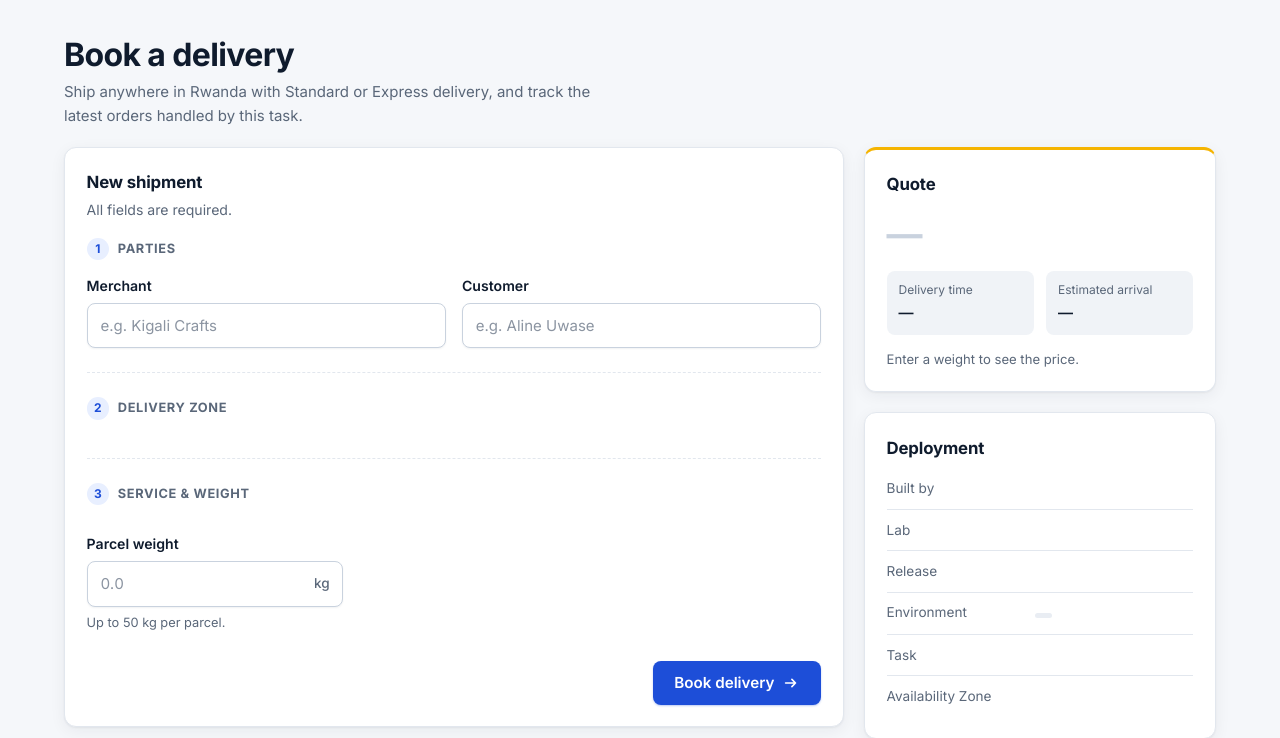
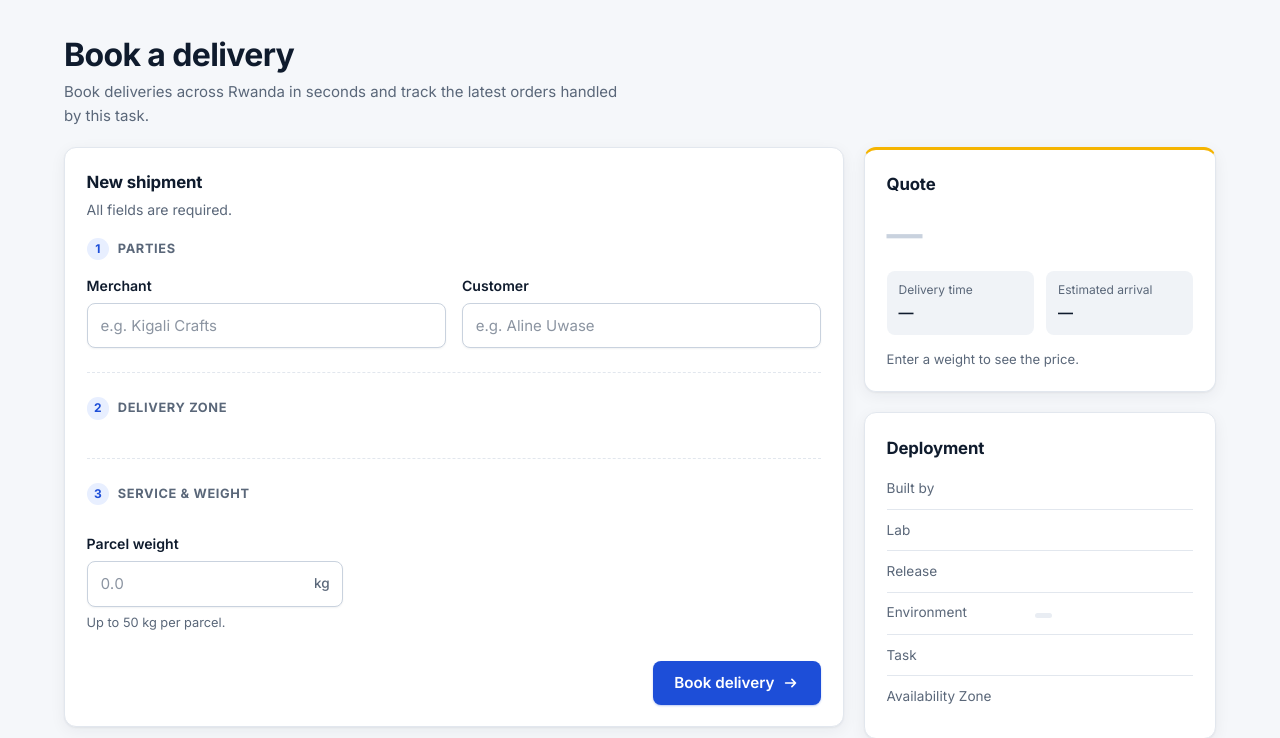
Before and after one commit to RUYANGA/AWS-Onward-Order-App-Lab3-A, a Django app: template src/apps/orders/templates/orders/index.html in a window 1280 px wide. Shown: the part 55-793 px from the top of the page. Run offline with Django 5.2, Linux system fonts and the light colour scheme; the template is opened without the code that fills it, so the values that code supplies are empty.

Commit message:
revert: name Standard and Express delivery in page subtitle (#10) (#11)
Production was rolled back to 66b3a40 with the "Roll back to a previous release" workflow. This brings main back in line so the next release does not re-ship the change.

```diff
--- a/src/apps/orders/templates/orders/index.html
+++ b/src/apps/orders/templates/orders/index.html
@@ -39,7 +39,7 @@
     <div class="page__head">
       <div>
         <h1>Book a delivery</h1>
-        <p class="lede">Ship anywhere in Rwanda with Standard or Express delivery, and track the latest orders handled by this task.</p>
+        <p class="lede">Book deliveries across Rwanda in seconds and track the latest orders handled by this task.</p>
       </div>
     </div>
 
```
Also changed, not shown: src/apps/orders/tests/test_views.py (+0 -4 lines).
